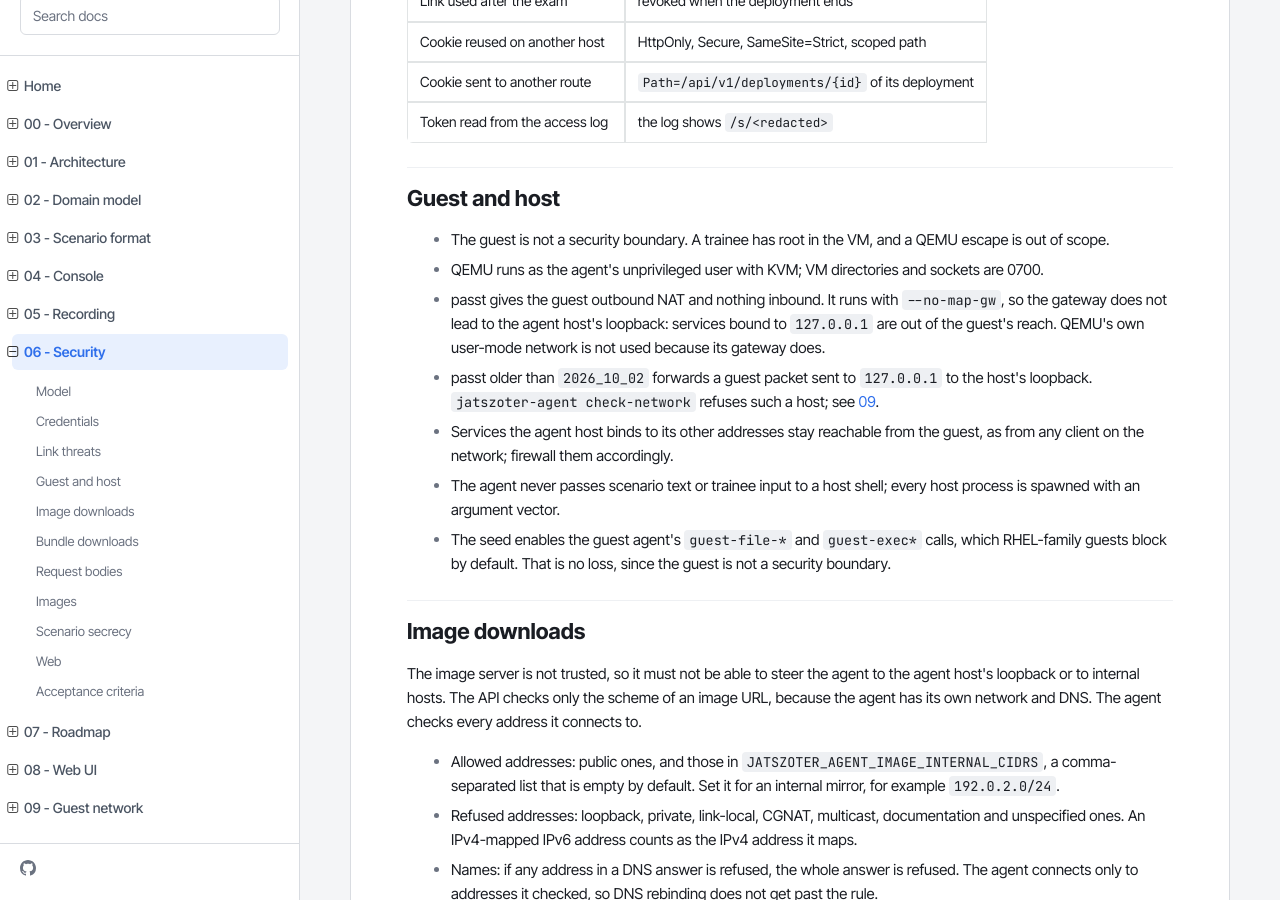
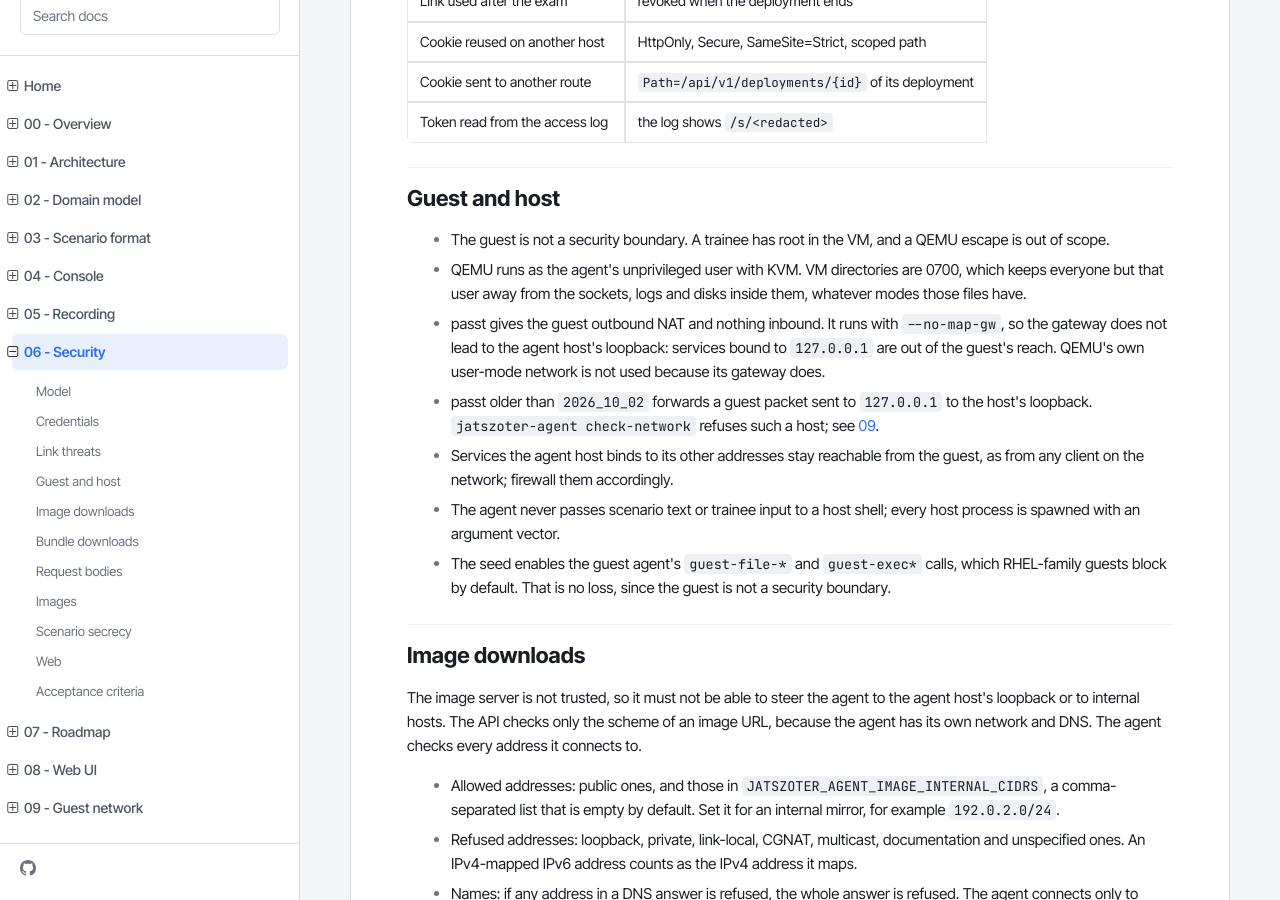
Before and after one commit to oberon-systems/jatszoter, an MkDocs documentation site: the page built from docs/project/06-security.md, in a window 1280 px wide and 900 px high, scrolled down 2185 px. Built offline with MkDocs 1.6.1, drawn with Linux system fonts in a browser that asks for light colours.

Commit message:
[docs][security]: name the VM directory as the file boundary
    The note said sockets are 0700, but they are 0750 inside a 0700
    directory, and that directory is what keeps other users out.

```diff
--- a/docs/project/06-security.md
+++ b/docs/project/06-security.md
@@ -102,8 +102,9 @@ operator has not taken control.
 
 - The guest is not a security boundary. A trainee has root in the VM, and a
   QEMU escape is out of scope.
-- QEMU runs as the agent's unprivileged user with KVM; VM directories and
-  sockets are 0700.
+- QEMU runs as the agent's unprivileged user with KVM. VM directories are
+  0700, which keeps everyone but that user away from the sockets, logs and
+  disks inside them, whatever modes those files have.
 - passt gives the guest outbound NAT and nothing inbound. It runs with
   `--no-map-gw`, so the gateway does not lead to the agent host's loopback:
   services bound to `127.0.0.1` are out of the guest's reach. QEMU's own
```
